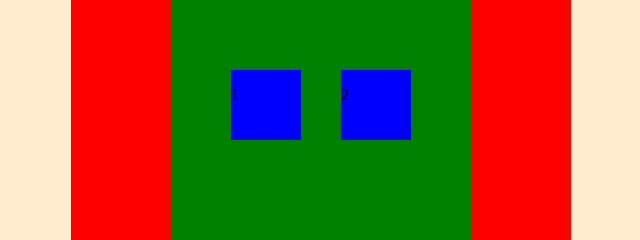
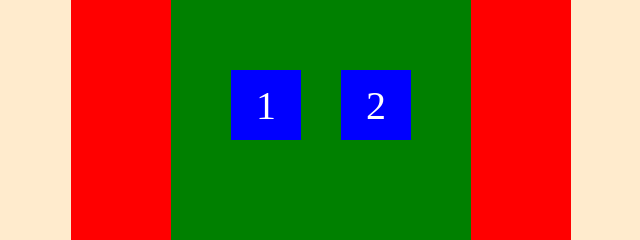
Before and after one commit to alicagatay/event-propagation-example-javascript, a plain HTML site: page index.html in a window 1280 px wide. Shown: the part 303-543 px from the top of the page, 327-967 px from the left. Drawn offline with Linux system fonts and the light colour scheme.

Commit message:
Update `styles.css`.

```diff
--- a/styles.css
+++ b/styles.css
@@ -30,6 +30,14 @@ body {
   width: 70px;
   height: 70px;
   background-color: blue;
+  display: flex;
+  justify-content: center;
+  align-items: center;
+}
+
+.inner-inner-box1 p {
+  color: white;
+  font-size: 40px;
 }
 
 .inner-inner-box2 {
@@ -37,4 +45,12 @@ body {
   width: 70px;
   height: 70px;
   background-color: blue;
+  display: flex;
+  justify-content: center;
+  align-items: center;
 }
+
+.inner-inner-box2 p {
+  color: white;
+  font-size: 40px;
+}
```
